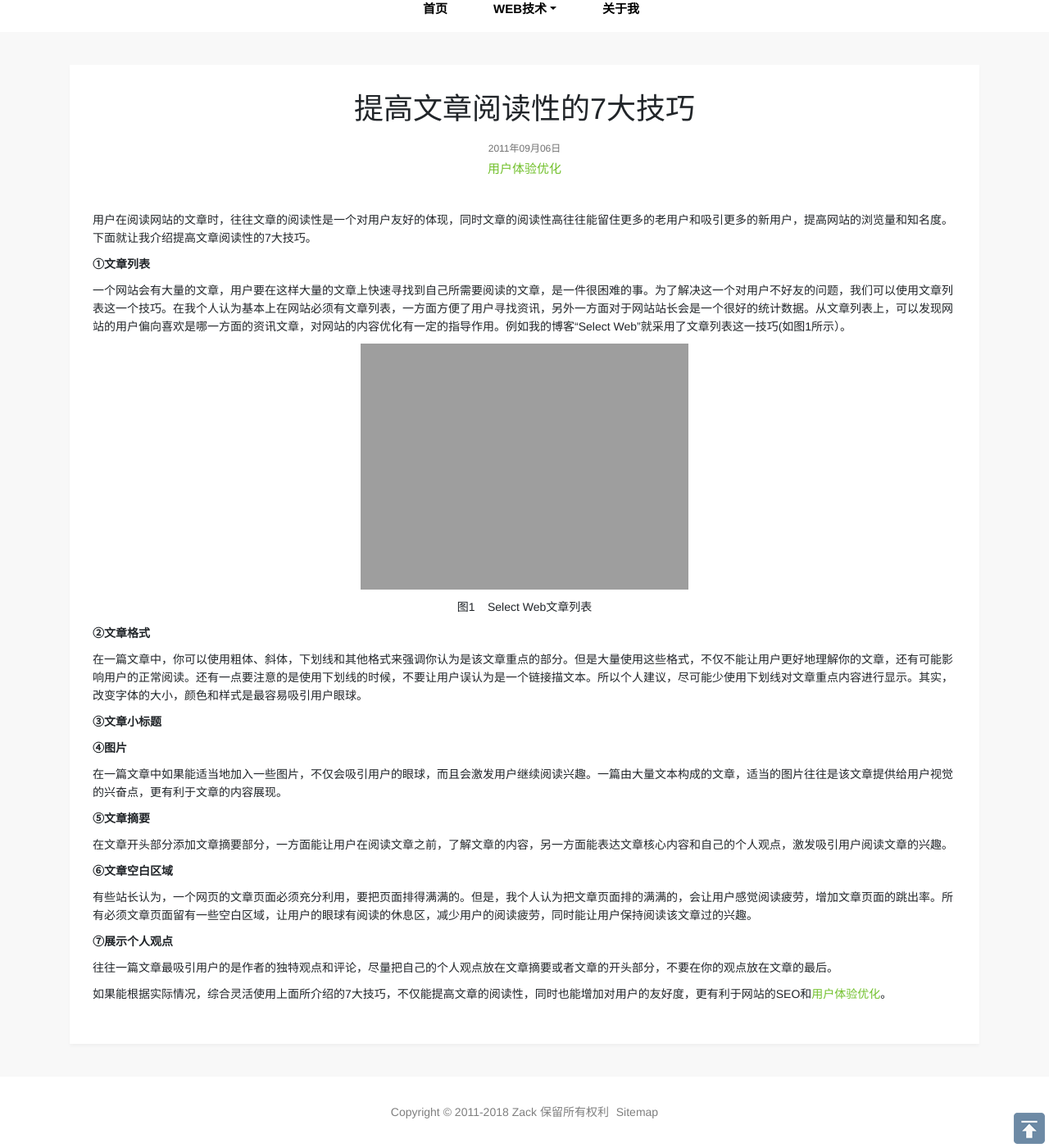
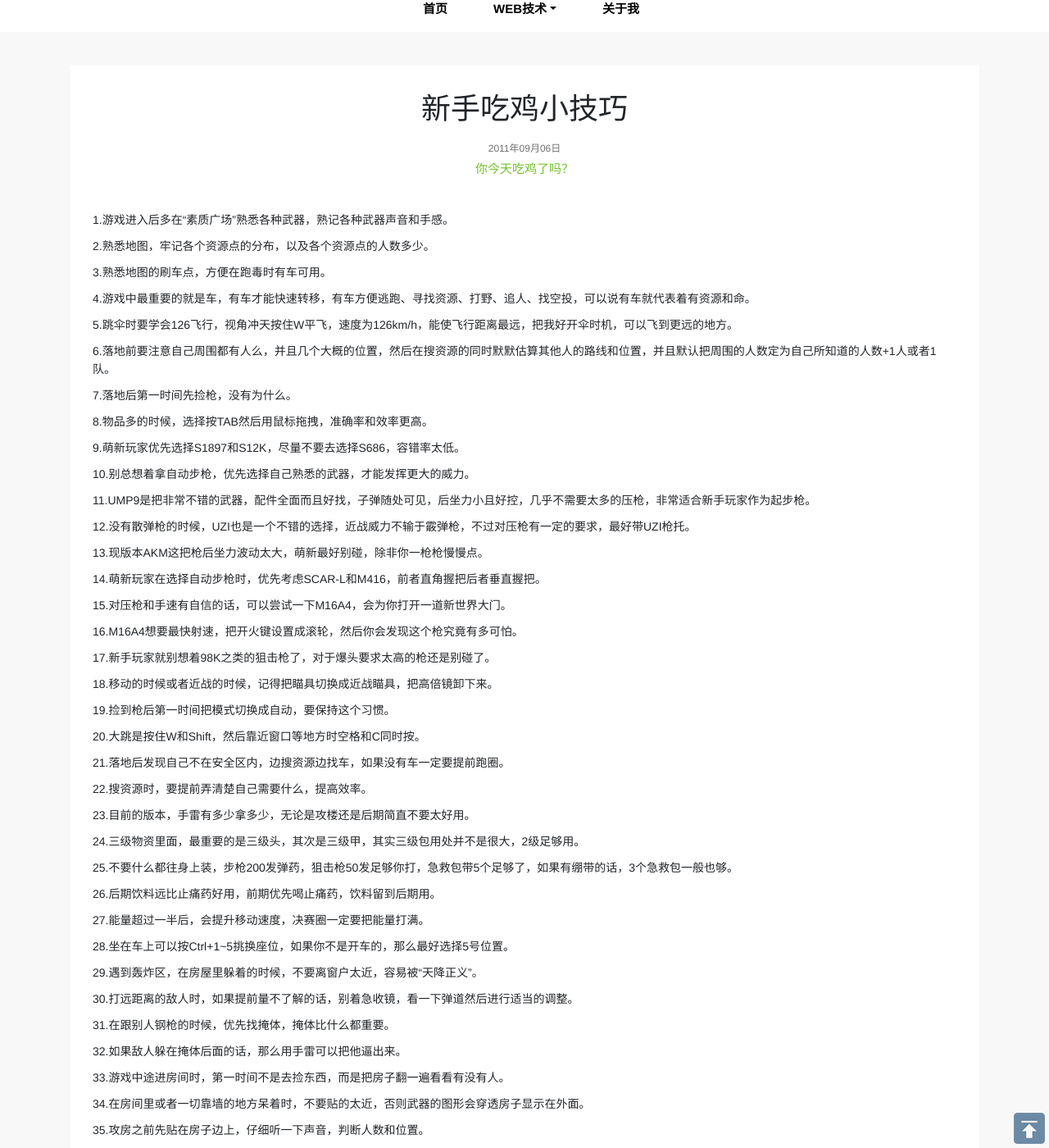
Before and after one commit to Kyle00000/Kyle00000.github.io, a Jekyll site: the page built from ueo/_posts/2011-09-06-web-read-skill.html, in a window 1280 px wide and 1400 px high, scrolled down 191 px. Shown: the whole window at 82% size. Built offline with Jekyll 4.4.1, drawn with Linux system fonts in a browser that asks for light colours; comment, search, counter and statistics services are not loaded; some of the changed text lies outside the part shown.

Commit message:
Update 2011-09-06-web-read-skill.html

```diff
--- a/ueo/_posts/2011-09-06-web-read-skill.html
+++ b/ueo/_posts/2011-09-06-web-read-skill.html
@@ -2,26 +2,66 @@
 layout: article
 permalink: /ueo/web-read-skill.html
 type-en: ueo
-image: web-read-skill
-title: 提高文章阅读性的7大技巧
-keywords: 用户体验优化
-description: 文章的阅读性是一个对用户友好的体现，熟练运用提高文章阅读性的7大技巧可以留住更多的老用户和吸引更多的新用户，同时也能提高网站浏览量和知名度。
+image: 1
+title: 新手吃鸡小技巧
+keywords: 你今天吃鸡了吗？
+description: 牢记这50条技巧 天天晚上吃鸡不是梦
 ---
-<p>用户在阅读网站的文章时，往往文章的阅读性是一个对用户友好的体现，同时文章的阅读性高往往能留住更多的老用户和吸引更多的新用户，提高网站的浏览量和知名度。下面就让我介绍提高文章阅读性的7大技巧。</p>
-<p><b>①文章列表</b></p>
-<p>一个网站会有大量的文章，用户要在这样大量的文章上快速寻找到自己所需要阅读的文章，是一件很困难的事。为了解决这一个对用户不好友的问题，我们可以使用文章列表这一个技巧。在我个人认为基本上在网站必须有文章列表，一方面方便了用户寻找资讯，另外一方面对于网站站长会是一个很好的统计数据。从文章列表上，可以发现网站的用户偏向喜欢是哪一方面的资讯文章，对网站的内容优化有一定的指导作用。例如我的博客&ldquo;Select Web&rdquo;就采用了文章列表这一技巧(如图1所示）。</p>
-<p align="center"><img class="img-fluid" alt="Select Web文章列表" src="{{ site.url }}/images/ueo/web-read-skill-1.jpg"></p>
-<p align="center">图1&nbsp;&nbsp;&nbsp; Select Web文章列表</p>
-<p><b>②文章格式</b></p>
-<p>在一篇文章中，你可以使用粗体、斜体，下划线和其他格式来强调你认为是该文章重点的部分。但是大量使用这些格式，不仅不能让用户更好地理解你的文章，还有可能影响用户的正常阅读。还有一点要注意的是使用下划线的时候，不要让用户误认为是一个链接描文本。所以个人建议，尽可能少使用下划线对文章重点内容进行显示。其实，改变字体的大小，颜色和样式是最容易吸引用户眼球。</p>
-<p><b>③文章小标题</b></p>
-<p></p>
-<p><b>④图片</b></p>
-<p>在一篇文章中如果能适当地加入一些图片，不仅会吸引用户的眼球，而且会激发用户继续阅读兴趣。一篇由大量文本构成的文章，适当的图片往往是该文章提供给用户视觉的兴奋点，更有利于文章的内容展现。</p>
-<p><b>⑤文章摘要</b></p>
-<p>在文章开头部分添加文章摘要部分，一方面能让用户在阅读文章之前，了解文章的内容，另一方面能表达文章核心内容和自己的个人观点，激发吸引用户阅读文章的兴趣。</p>
-<p><b>⑥文章空白区域</b></p>
-<p>有些站长认为，一个网页的文章页面必须充分利用，要把页面排得满满的。但是，我个人认为把文章页面排的满满的，会让用户感觉阅读疲劳，增加文章页面的跳出率。所有必须文章页面留有一些空白区域，让用户的眼球有阅读的休息区，减少用户的阅读疲劳，同时能让用户保持阅读该文章过的兴趣。</p>
-<p><b>⑦展示个人观点</b></p>
-<p>往往一篇文章最吸引用户的是作者的独特观点和评论，尽量把自己的个人观点放在文章摘要或者文章的开头部分，不要在你的观点放在文章的最后。</p>
-<p>如果能根据实际情况，综合灵活使用上面所介绍的7大技巧，不仅能提高文章的阅读性，同时也能增加对用户的友好度，更有利于网站的SEO和<a target="_blank" href="{{ site.url }}">用户体验优化</a>。</p>
+<p>1.游戏进入后多在“素质广场”熟悉各种武器，熟记各种武器声音和手感。</p>
+<p>2.熟悉地图，牢记各个资源点的分布，以及各个资源点的人数多少。</p>
+<p>3.熟悉地图的刷车点，方便在跑毒时有车可用。</p>
+<p>4.游戏中最重要的就是车，有车才能快速转移，有车方便逃跑、寻找资源、打野、追人、找空投，可以说有车就代表着有资源和命。</p>
+<p>5.跳伞时要学会126飞行，视角冲天按住W平飞，速度为126km/h，能使飞行距离最远，把我好开伞时机，可以飞到更远的地方。</p>
+<p>6.落地前要注意自己周围都有人么，并且几个大概的位置，然后在搜资源的同时默默估算其他人的路线和位置，并且默认把周围的人数定为自己所知道的人数+1人或者1队。</p>
+<p>7.落地后第一时间先捡枪，没有为什么。</p>
+<p>8.物品多的时候，选择按TAB然后用鼠标拖拽，准确率和效率更高。</p>
+<p>9.萌新玩家优先选择S1897和S12K，尽量不要去选择S686，容错率太低。</p>
+<p>10.别总想着拿自动步枪，优先选择自己熟悉的武器，才能发挥更大的威力。</p>
+<p>11.UMP9是把非常不错的武器，配件全面而且好找，子弹随处可见，后坐力小且好控，几乎不需要太多的压枪，非常适合新手玩家作为起步枪。</p>
+<p>12.没有散弹枪的时候，UZI也是一个不错的选择，近战威力不输于霰弹枪，不过对压枪有一定的要求，最好带UZI枪托。</p>
+<p>13.现版本AKM这把枪后坐力波动太大，萌新最好别碰，除非你一枪枪慢慢点。</p>
+<p>14.萌新玩家在选择自动步枪时，优先考虑SCAR-L和M416，前者直角握把后者垂直握把。</p>
+<p>15.对压枪和手速有自信的话，可以尝试一下M16A4，会为你打开一道新世界大门。</p>
+<p>16.M16A4想要最快射速，把开火键设置成滚轮，然后你会发现这个枪究竟有多可怕。</p>
+<p>17.新手玩家就别想着98K之类的狙击枪了，对于爆头要求太高的枪还是别碰了。</p>
+<p>18.移动的时候或者近战的时候，记得把瞄具切换成近战瞄具，把高倍镜卸下来。</p>
+<p>19.捡到枪后第一时间把模式切换成自动，要保持这个习惯。</p>
+<p>20.大跳是按住W和Shift，然后靠近窗口等地方时空格和C同时按。</p>
+<p>21.落地后发现自己不在安全区内，边搜资源边找车，如果没有车一定要提前跑圈。</p>
+<p>22.搜资源时，要提前弄清楚自己需要什么，提高效率。</p>
+<p>23.目前的版本，手雷有多少拿多少，无论是攻楼还是后期简直不要太好用。</p>
+<p>24.三级物资里面，最重要的是三级头，其次是三级甲，其实三级包用处并不是很大，2级足够用。</p>
+<p>25.不要什么都往身上装，步枪200发弹药，狙击枪50发足够你打，急救包带5个足够了，如果有绷带的话，3个急救包一般也够。</p>
+<p>26.后期饮料远比止痛药好用，前期优先喝止痛药，饮料留到后期用。</p>
+<p>27.能量超过一半后，会提升移动速度，决赛圈一定要把能量打满。</p>
+<p>28.坐在车上可以按Ctrl+1~5挑换座位，如果你不是开车的，那么最好选择5号位置。</p>
+<p>29.遇到轰炸区，在房屋里躲着的时候，不要离窗户太近，容易被“天降正义”。</p>
+<p>30.打远距离的敌人时，如果提前量不了解的话，别着急收镜，看一下弹道然后进行适当的调整。</p>
+<p>31.在跟别人钢枪的时候，优先找掩体，掩体比什么都重要。</p>
+<p>32.如果敌人躲在掩体后面的话，那么用手雷可以把他逼出来。</p>
+<p>33.游戏中途进房间时，第一时间不是去捡东西，而是把房子翻一遍看看有没有人。</p>
+<p>34.在房间里或者一切靠墙的地方呆着时，不要贴的太近，否则武器的图形会穿透房子显示在外面。</p>
+<p>35.攻房之前先贴在房子边上，仔细听一下声音，判断人数和位置。</p>
+<p>36.一款好的电竞耳机对于这个游戏提升很大。</p>
+<p>37.如果遇到雾天，把显示器亮度调低，能看的更清楚。</p>
+<p>38.雾天时，雾的浓度不是恒定不变的，会逐渐变化，细心观察，在雾淡的时候更适合寻找隐藏起来的敌人。</p>
+<p>39.别总想着天命圈，提前跑圈永远是王道。</p>
+<p>40.记住永远要先把自己背后的区域清理干净，然后再去寻找前面的敌人，不要让自己的后背变得危险。</p>
+<p>41.如果能力许可的情况下，可以在决赛圈时选择沿着毒圈清一波，以便更好的发现敌人的位置。</p>
+<p>42.多使用Q和E键，在钢枪时多切换QE能得到意想不到的效果。</p>
+<p>43.不要想着开车会暴露位置，跑毒圈的时候，徒步比开车更容易被打死。</p>
+<p>44.不要一遇到敌人就趴下，要知道固定靶远比移动靶好打的多。</p>
+<p>45.很多有天台的房子可以互相跳过去，要熟练掌握跳房子和大跳，巷战中能给敌人一个“意外惊喜”。</p>
+<p>46.想练技术的话，就多跳机场、学校等人多的地方，被虐多了就练出来了。</p>
+<p>47.要养成随时都在听脚步和其他声音的习惯，有的时候看到的不一定都是全部。</p>
+<p>48.熟记队友的位置，如果有人遭遇敌人，可以快速支援过去。</p>
+<p>49.烟雾弹和闪光弹也要拿，关键时候能救你一命。</p>
+<p>50.如果救人的时候头部超出掩体一点点，或者在掩体后头部还是能露出的话，可以按住Q或者E，这样就看不到了</p>
+<p>51.insert和delete这两个键可以快速的标记和删除目前所在的点，不用每次都打开地图。</p>
+<p>52.看到平底锅一定要顺手捡起来，毕竟4级甲4级头的名称不是白叫的。</p>
+<p>53.如果最后变成1V1了，双方都打不死对方，那么你现在只需要把药打满，毕竟最后一圈是没有安全区的。</p>
+<p>54.如果决赛圈必须化身伏地魔的话，打满药，然后丢掉一切没用的东西，包括背包，留一些药品和弹药还有投掷品就行了。</p>
+<p>55.任务栏左侧有个竖条，上面显示的是你背包所剩的容量。</p>
+<p>56.熟知每一个配件的最用，根据自己喜好搭配，不过优先选择消音。</p>
+<p>57.如果到了决赛圈，对于自己枪法没有自信的话，那唯一的选择就是在安全区内找个掩体，然后疯狂打药吧。</p>
+<p>58.多看攻略多看视频，然后自己再上手熟悉一边，远比光看攻略要强。</p>
```
